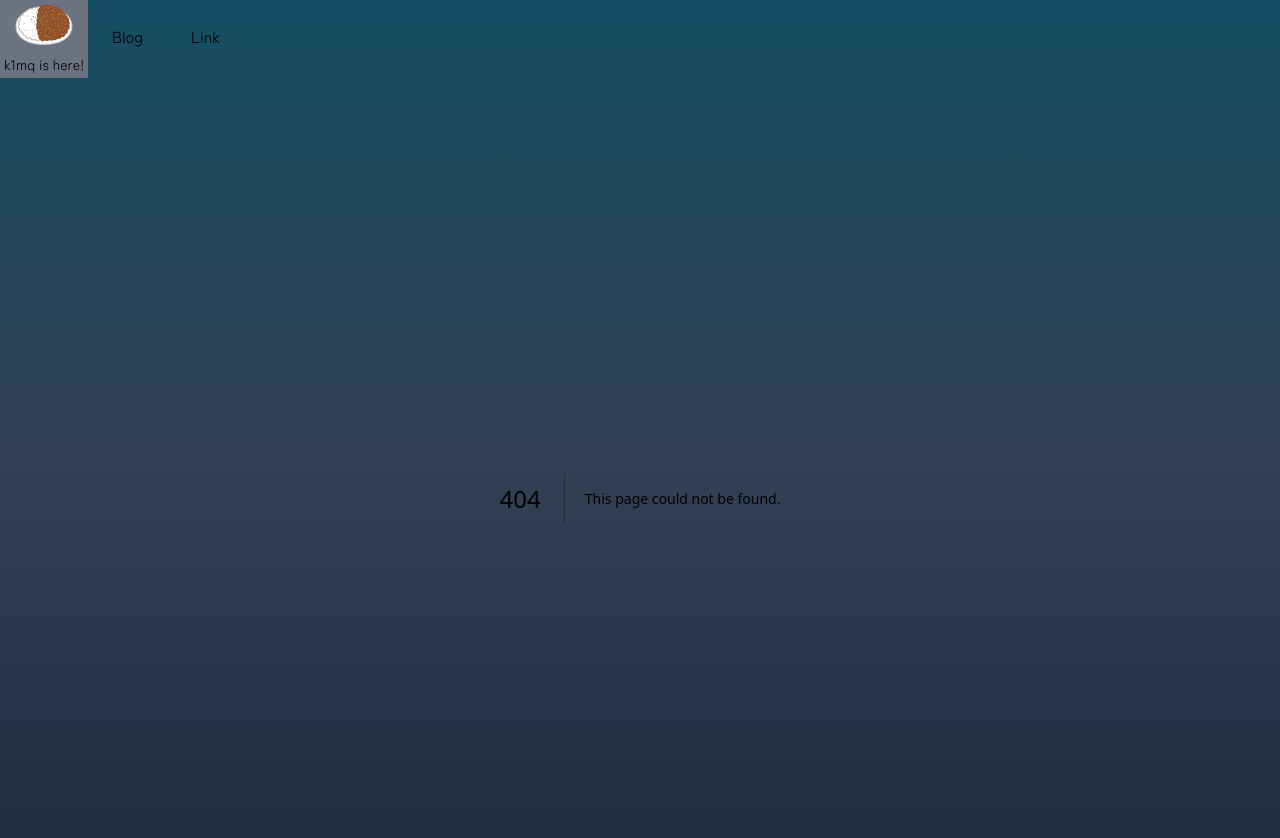
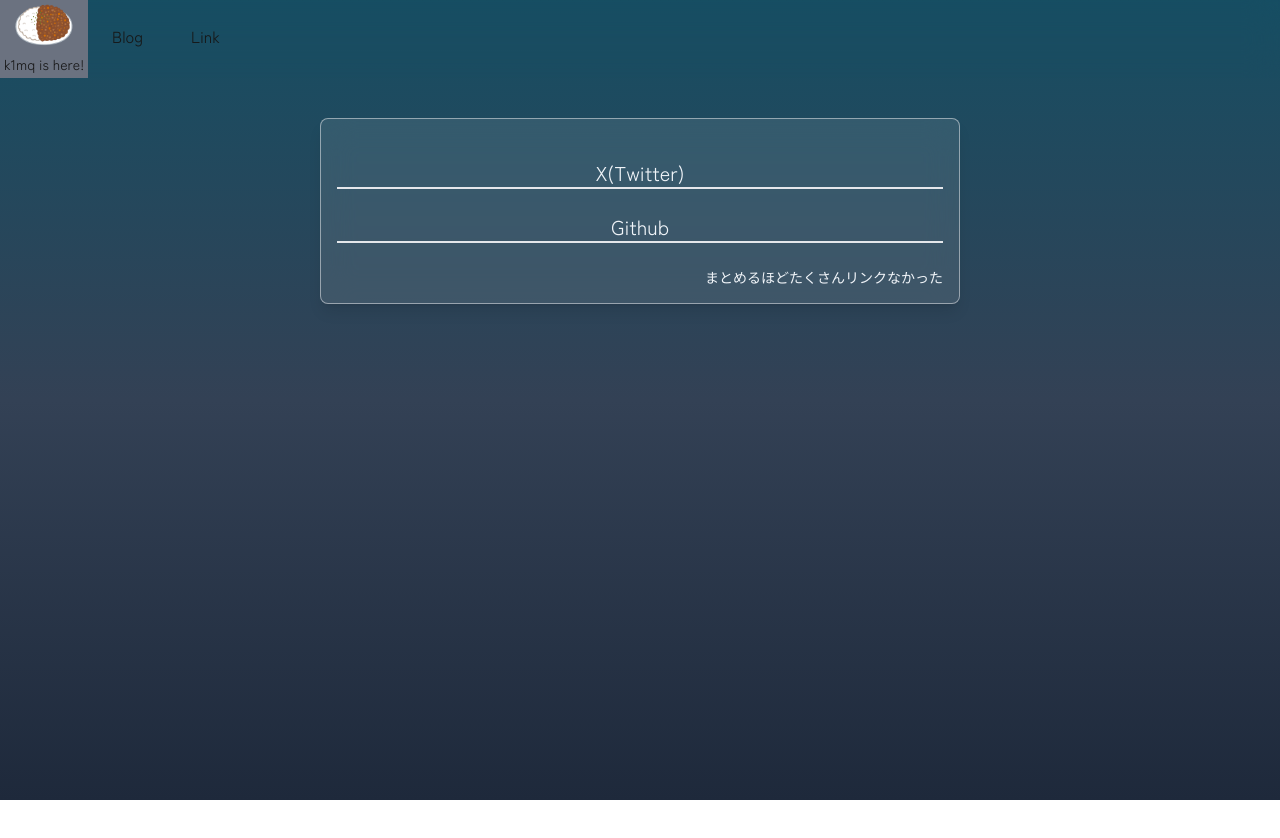
Before and after one commit to k1mqq/k1mqq.github.io, a Next.js app: page /link in a window 1280 px wide. Before the commit this address had no page. Shown: the top 838 px of the page. After the commit the page ends 800 px from the top, so only its background shows below. Built offline with nearby package versions, Linux system fonts and the light colour scheme.

Commit message:
link追加 cssモジュールは使ってない

```diff
--- /dev/null
+++ b/app/link/page.tsx
@@ -0,0 +1,7 @@
+import Link from "@/app/ui/link"
+
+export default function Page() {
+  return (
+    <Link/>
+  );
+}
--- /dev/null
+++ b/app/ui/link.tsx
@@ -0,0 +1,15 @@
+export default function Link() {
+    return (
+        <div className="flex items-center justify-center">
+          <div className="w-full md:w-2/4 m-5 p-4 bg-gray-100/10 rounded-lg border backdrop-blur-lg shadow-lg border-gray-100/50 text-slate-100">
+            <a href="https://x.com/k1mq_" className="m-3">
+              <p className="mx-auto text-center border-b-2 text-xl transition ease-in hover:border-cyan-500">X(Twitter)</p>
+            </a>
+            <a href="https://github.com/k1mqq" className="m-3">
+              <p className="mx-auto text-center border-b-2 text-xl transition ease-in hover:border-cyan-500">Github</p>
+            </a>
+            <p className="mx-auto text-right text-sm">まとめるほどたくさんリンクなかった</p>
+          </div>
+        </div>
+      )
+}
--- /dev/null
+++ b/app/ui/styles.module.css
@@ -0,0 +1,3 @@
+.panel{
+    @apply bg-blue-500 p-5 text-white;
+}
```
